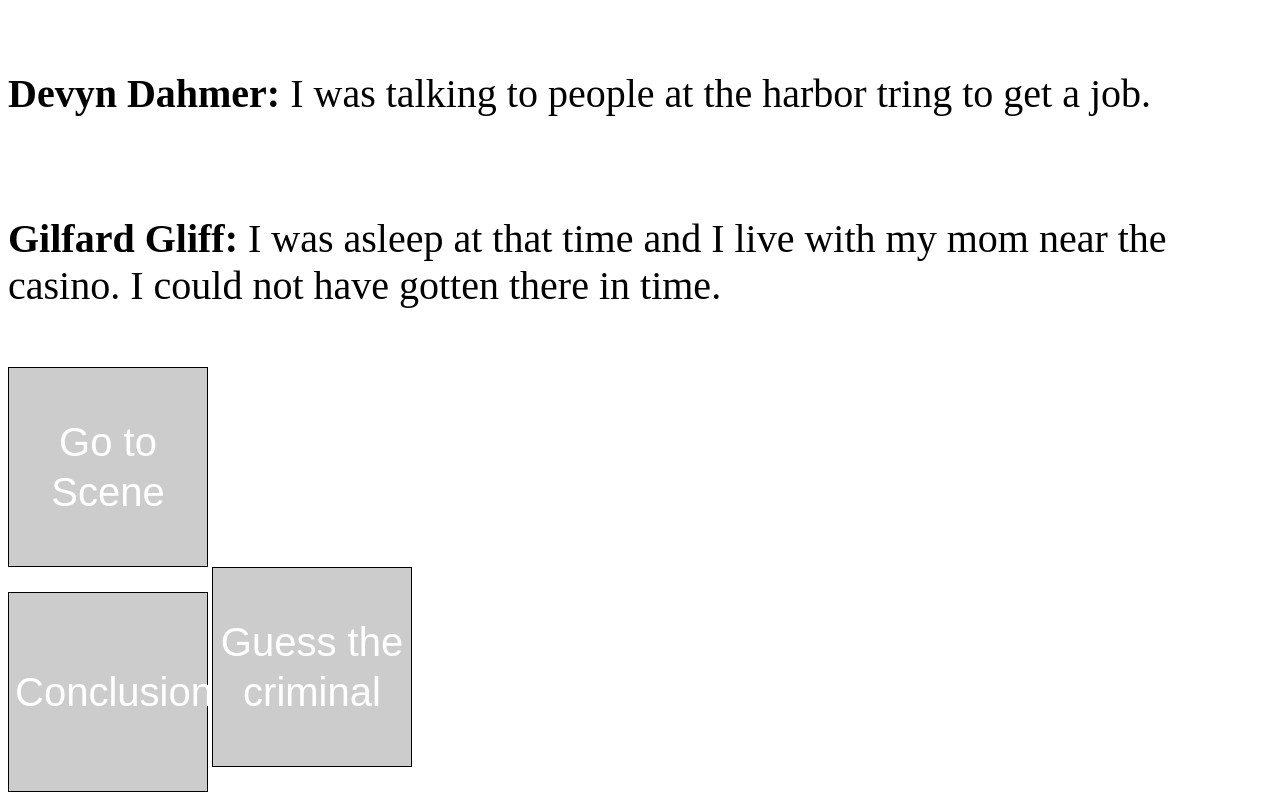
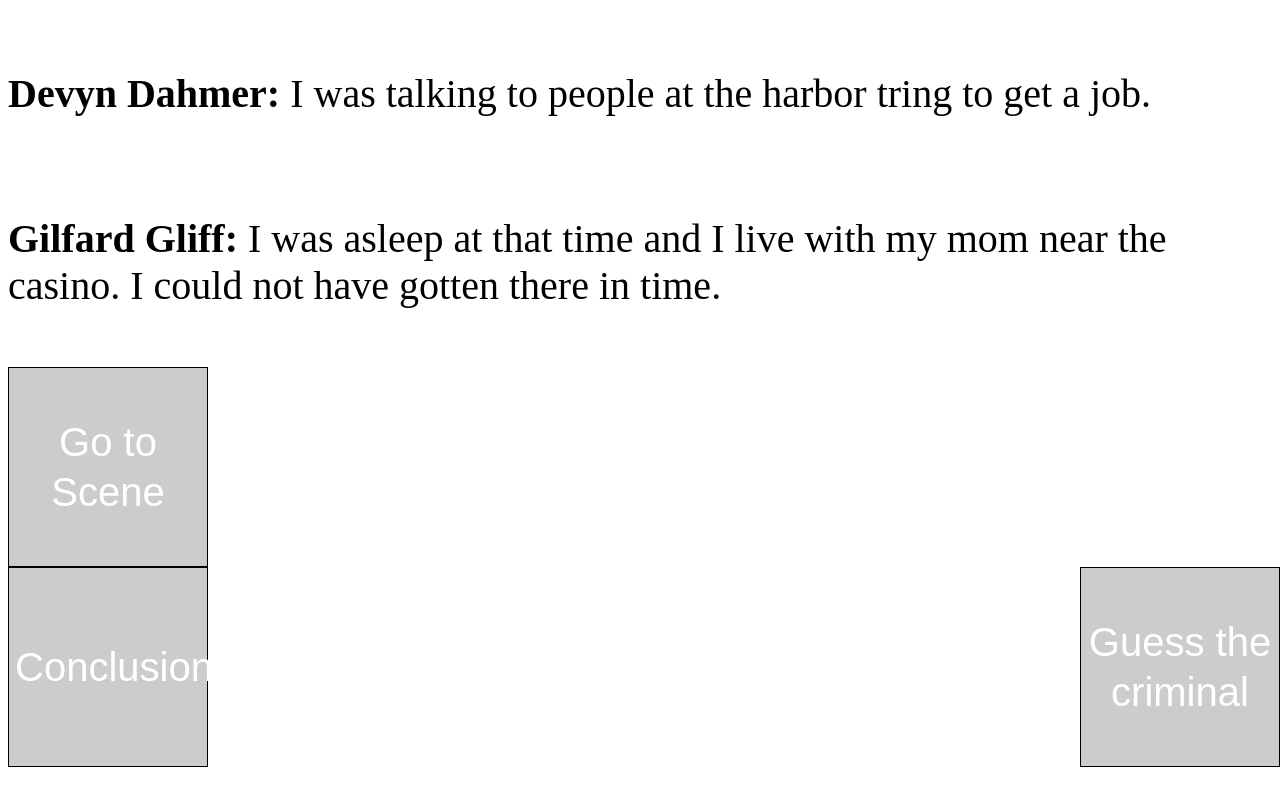
Before and after one commit to usersf3/usersf3.github.io, a plain HTML site: page level4/index.html in a window 1280 px wide. Shown: the part 2229-3029 px from the top of the page. After the commit the page ends 3004 px from the top, so only its background shows below. Drawn offline with nearby package versions, Linux system fonts and the light colour scheme.

Commit message:
Update index.html

```diff
--- a/level4/index.html
+++ b/level4/index.html
@@ -59,7 +59,7 @@ I could not have gotten there in time. </p>
 <button onclick="window.location.href='scene4.html'">Go to Scene</button>
 <br>
    <button onclick="conclusion()">Conclusion</button>
-  <button onclick="criminal();">Guess the criminal</button>
+  <button onclick="criminal();" class="guess">Guess the criminal</button>
   <span id="level5link" class="guess"></span>
 <script>
     function criminal() {
```
